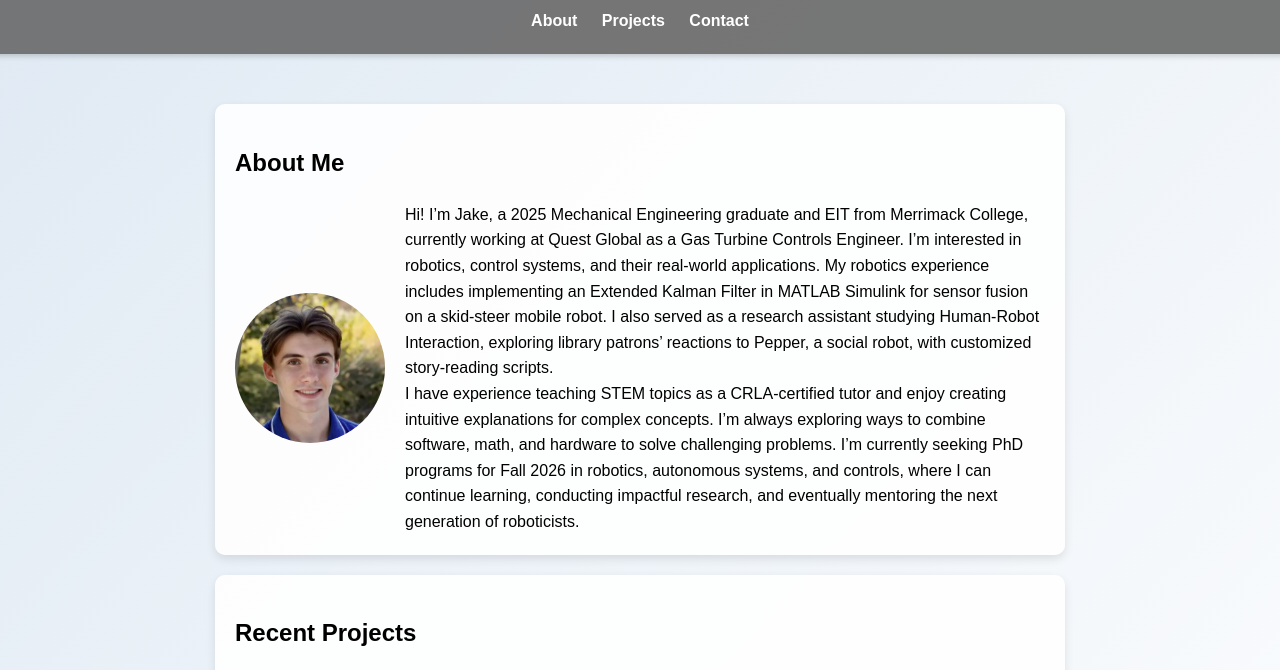
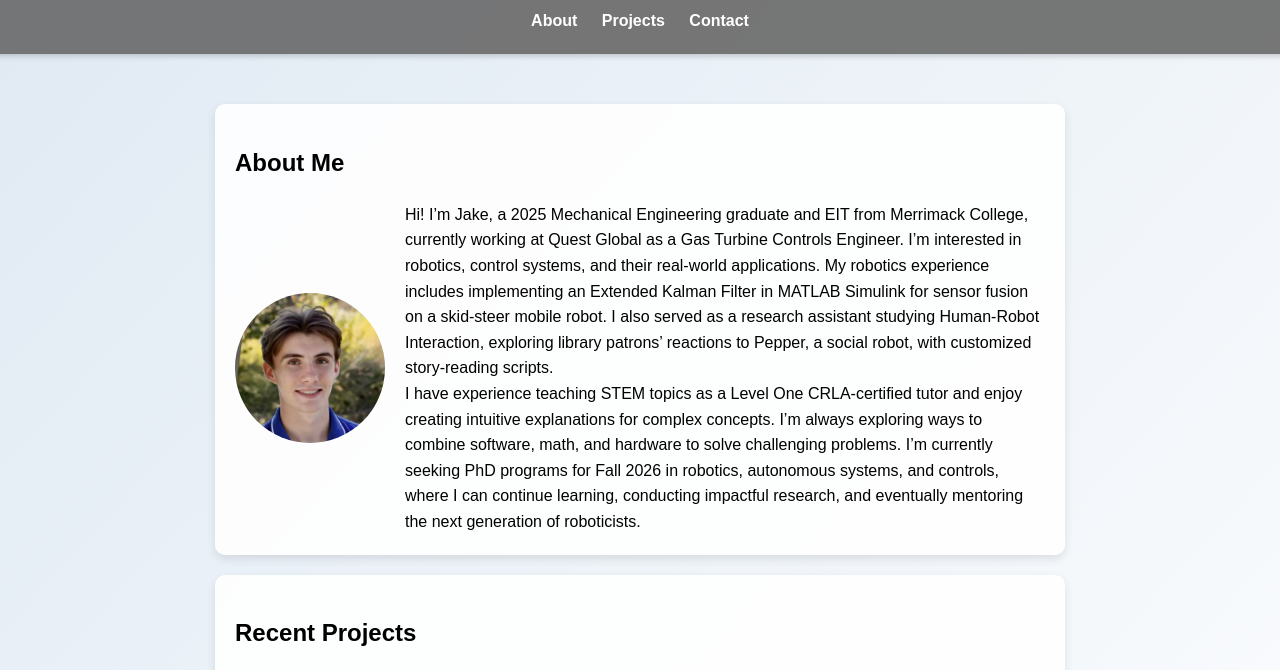
Before and after one commit to JakeRyan22/Coding-Projects-Portfolio, a plain HTML site: page index.html in a window 1280 px wide. Shown: the part 106-776 px from the top of the page. Drawn offline with Linux system fonts and the light colour scheme.

Commit message:
Add files via upload

```diff
--- a/index.html
+++ b/index.html
@@ -145,7 +145,7 @@
                     also served as a research assistant studying Human-Robot Interaction, exploring library patrons’
                     reactions to Pepper, a social robot, with customized story-reading scripts.</p>
                     <p>
-                        I have experience teaching STEM topics as a CRLA-certified tutor and enjoy creating intuitive
+                        I have experience teaching STEM topics as a Level One CRLA-certified tutor and enjoy creating intuitive
                         explanations for complex concepts. I’m always exploring ways to combine software, math, and
                         hardware to solve challenging problems. I’m currently seeking PhD programs for Fall 2026 in robotics,
                         autonomous systems, and controls, where I can continue learning, conducting impactful research, and
```
